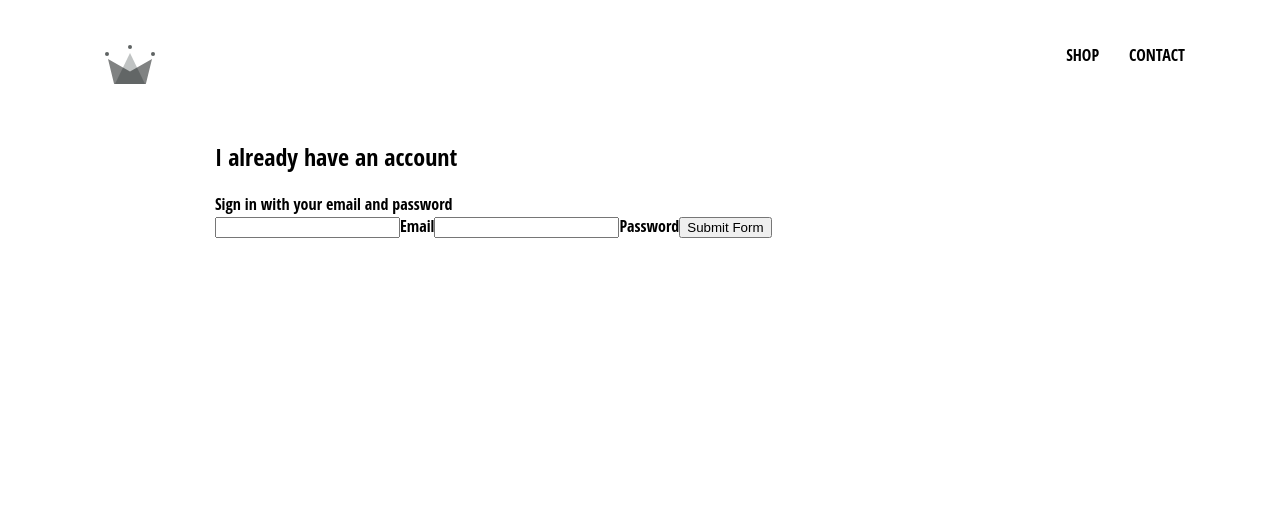
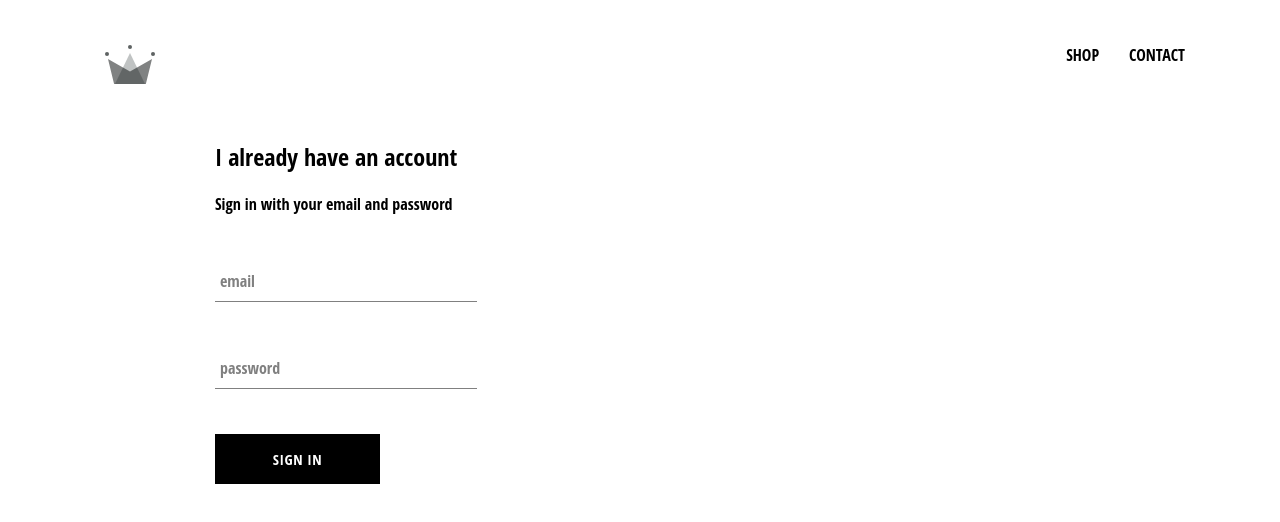
Before and after one commit to asyniagina/clothing-app, a React (Create React App) app: page /signin in a window 1280 px wide. Shown: the top 522 px of the page. Built offline with nearby package versions, Linux system fonts and the light colour scheme.

Commit message:
add custom button component

```diff
--- a/src/components/collection-preview/collection-preview.styles.scss
+++ b/src/components/collection-preview/collection-preview.styles.scss
@@ -2,7 +2,7 @@
   display: flex;
   flex-direction: row;
   justify-content: space-between;
-  margin-bottom: 30px;
+  margin-bottom: 60px;
 
   .title {
     font-size: 28px;
--- /dev/null
+++ b/src/components/custom-button/custom-button.component.jsx
@@ -0,0 +1,10 @@
+import React from 'react';
+import './custom-button.styles.scss';
+
+const CustomButton = ({ children, ...otherProps }) => (
+    <button className='custom-button' {...otherProps} >
+        {children}
+    </button>
+)
+
+export default CustomButton;
--- /dev/null
+++ b/src/components/custom-button/custom-button.styles.scss
@@ -0,0 +1,46 @@
+.custom-button {
+    min-width: 165px;
+    width: auto;
+    height: 50px;
+    letter-spacing: 0.5px;
+    line-height: 50px;
+    padding: 0 35px 0 35px;
+    font-size: 15px;
+    background-color: black;
+    color: white;
+    text-transform: uppercase;
+    font-family: 'Open Sans Condensed';
+    font-weight: bolder;
+    border: none;
+    cursor: pointer;
+    display: flex;
+    justify-content: center;
+
+    &:hover {
+      background-color: white;
+      color: black;
+      border: 1px solid black;
+    }
+
+    &.google-sign-in {
+      background-color: #4285f4;
+      color: white;
+
+      &:hover {
+        background-color: #357ae8;
+        border: none;
+      }
+    }
+
+    &.inverted {
+      background-color: white;
+      color: black;
+      border: 1px solid black;
+
+      &:hover {
+        background-color: black;
+        color: white;
+        border: none;
+      }
+    }
+  }
--- /dev/null
+++ b/src/components/form-input/form-input.component.jsx
@@ -0,0 +1,20 @@
+import React from 'react';
+import './form-input.styles.scss';
+
+const FormInput =({ hangleChange, label, ...otherProps }) => (
+    <div className='group'>
+        <input className='form-input' onChange={hangleChange} {...otherProps} />
+        {
+            label ?
+            (<label className={`${
+                    otherProps.value.length ? 'shrink' : ''
+                } form-input-label`}>
+                    {label}
+                 </label>
+            )
+            : null
+        }
+    </div>
+)
+
+export default FormInput;
--- /dev/null
+++ b/src/components/form-input/form-input.styles.scss
@@ -0,0 +1,54 @@
+$sub-color: grey;
+$main-color: black;
+
+@mixin shrinkLabel {
+  top: -14px;
+  font-size: 12px;
+  color: $main-color;
+}
+
+.group {
+  position: relative;
+  margin: 45px 0;
+
+  .form-input {
+    background: none;
+    background-color: white;
+    color: $sub-color;
+    font-size: 18px;
+    padding: 10px 10px 10px 5px;
+    display: block;
+    width: 100%;
+    border: none;
+    border-radius: 0;
+    border-bottom: 1px solid $sub-color;
+    margin: 25px 0;
+
+    &:focus {
+      outline: none;
+    }
+
+    &:focus ~ .form-input-label {
+      @include shrinkLabel();
+    }
+  }
+
+  input[type='password'] {
+    letter-spacing: 0.3em;
+  }
+
+  .form-input-label {
+    color: $sub-color;
+    font-size: 16px;
+    font-weight: normal;
+    position: absolute;
+    pointer-events: none;
+    left: 5px;
+    top: 10px;
+    transition: 300ms ease all;
+
+    &.shrink {
+      @include shrinkLabel();
+    }
+  }
+}
--- a/src/components/sign-in/sign-in.component.jsx
+++ b/src/components/sign-in/sign-in.component.jsx
@@ -1,4 +1,7 @@
 import React from 'react';
+import FormInput from '../form-input/form-input.component';
+import CustomButton from '../custom-button/custom-button.component';
+
 import './sign-in.styles.scss';
 
 class SignIn extends React.Component {
@@ -31,24 +34,23 @@ class SignIn extends React.Component {
                 <span>Sign in with your email and password</span>
 
                 <form onSubmit={this.handleSubmit}>
-                    <input
+                    <FormInput
                         name='email'
                         type='email'
                         value={this.state.email}
-                        onChange={this.handleChange}
+                        handleChange={this.handleChange}
+                        label='email'
                         required
                     />
-                    <label>Email</label>
-                    <input
+                    <FormInput
                         name='password'
                         type='password'
                         value={this.state.password}
-                        onChange={this.handleChange}
+                        handleChange={this.handleChange}
+                        label='password'
                         required
                     />
-                    <label>Password</label>
-
-                    <input type='submit' value='Submit Form'/>
+                    <CustomButton type='submit'> Sign in </CustomButton>
                 </form>
             </div>
         )
--- a/src/components/sign-in/sign-in.styles.scss
+++ b/src/components/sign-in/sign-in.styles.scss
@@ -1,5 +1,5 @@
 .sign-in {
-    width: 580px;
+    width: 30 vw;
     display: flex;
     flex-direction: column;
 
@@ -8,6 +8,7 @@
     }
 
     .buttons {
+      flex-direction: column;
       display: flex;
       justify-content: space-between;
     }
```
